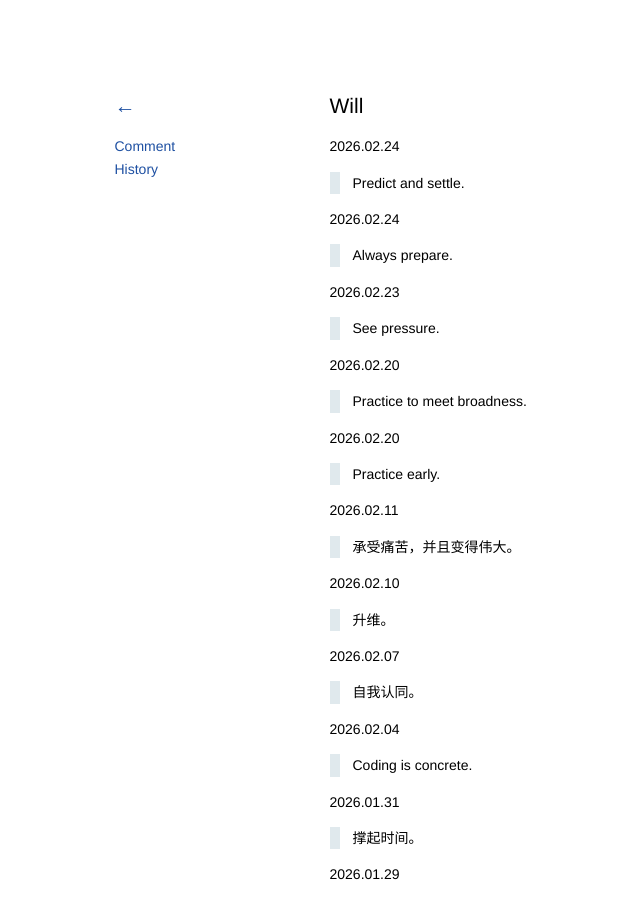
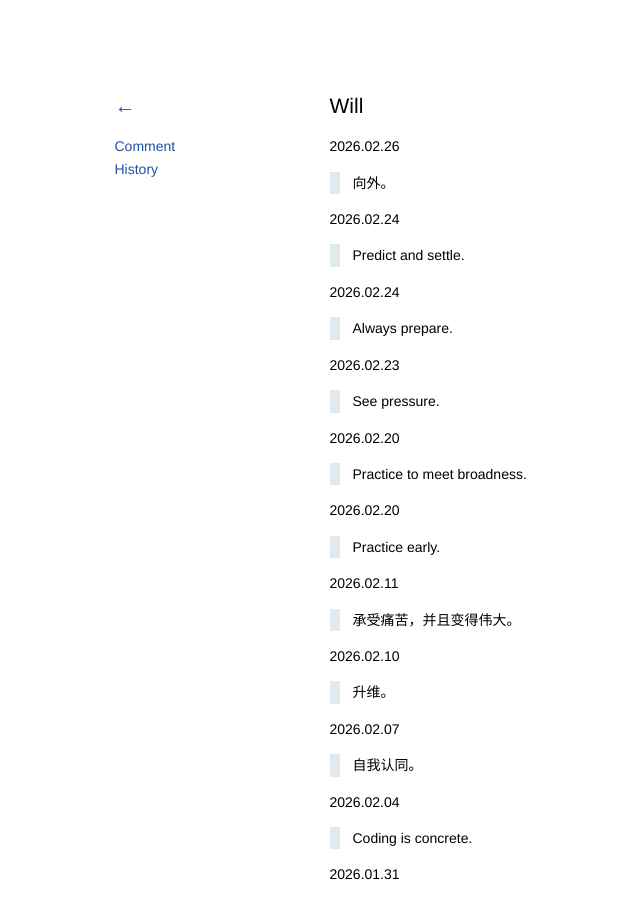
Before and after one commit to kidlj/awei, a Jekyll site: the page built from _wiki/will.md, in a window 1280 px wide and 900 px high. Shown: the whole window, without its empty margins (18-658 px from the left). Built offline with Jekyll 4.4.1, drawn with Linux system fonts in a browser that asks for light colours.

Commit message:
update will

```diff
--- a/_wiki/will.md
+++ b/_wiki/will.md
@@ -1,6 +1,10 @@
 ---
 title: Will
 ---
+
+2026.02.26
+
+> 向外。
 
 2026.02.24
 
```
